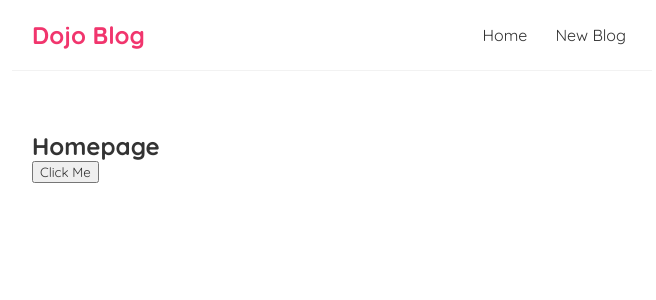
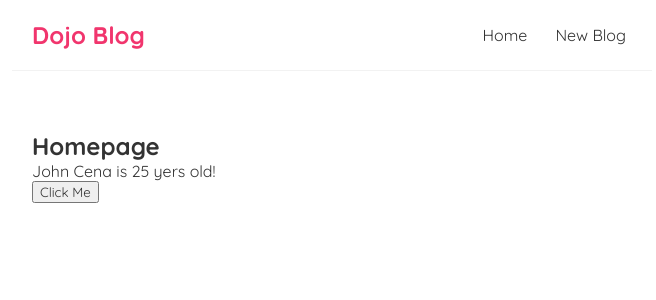
Before and after one commit to famasboy888/ReactJs_course, a React (Create React App) app in the folder day-02/dojo-blog/: page / in a window 1280 px wide. Shown: the top 300 px of the page, without its empty margins (308-964 px from the left). Built offline with nearby package versions, Linux system fonts and the light colour scheme.

Commit message:
Working with states

```diff
--- a/day-02/dojo-blog/src/App.js
+++ b/day-02/dojo-blog/src/App.js
@@ -2,9 +2,6 @@
 import Home from './Home';
 
 function App() {
-  const title = "Welcome to new Blog"
-  const likes = 50
-
   return (
     <div className="App">
       <Navbar></Navbar>
--- a/day-02/dojo-blog/src/Home.js
+++ b/day-02/dojo-blog/src/Home.js
@@ -1,14 +1,20 @@
+import { useState } from "react";
+
 const Home = () => {
-    let fname = "John Cena"
+    // let fname = "John Cena"
+    const [name, setName] = useState('John Cena');
+    const [age, setAge] = useState(25);
 
-    const handleClick = (name) => {
-        console.log("Hello " + name)
+    const handleClick = () => {
+        setName("John Michael");
+        setAge(age+1);
     }
 
     return (
         <div className="home">
             <h2>Homepage</h2>
-            <button onClick={() => handleClick(fname)}>Click Me</button>
+            <p>{name} is {age} yers old!</p>
+            <button onClick={handleClick}>Click Me</button>
         </div>
     );
 }
```
Also changed, not shown: day-02/dojo-blog/src/setupTests.js (deleted, +0 -5 lines), 1 other file (tests, documents, lock files or other folders).
